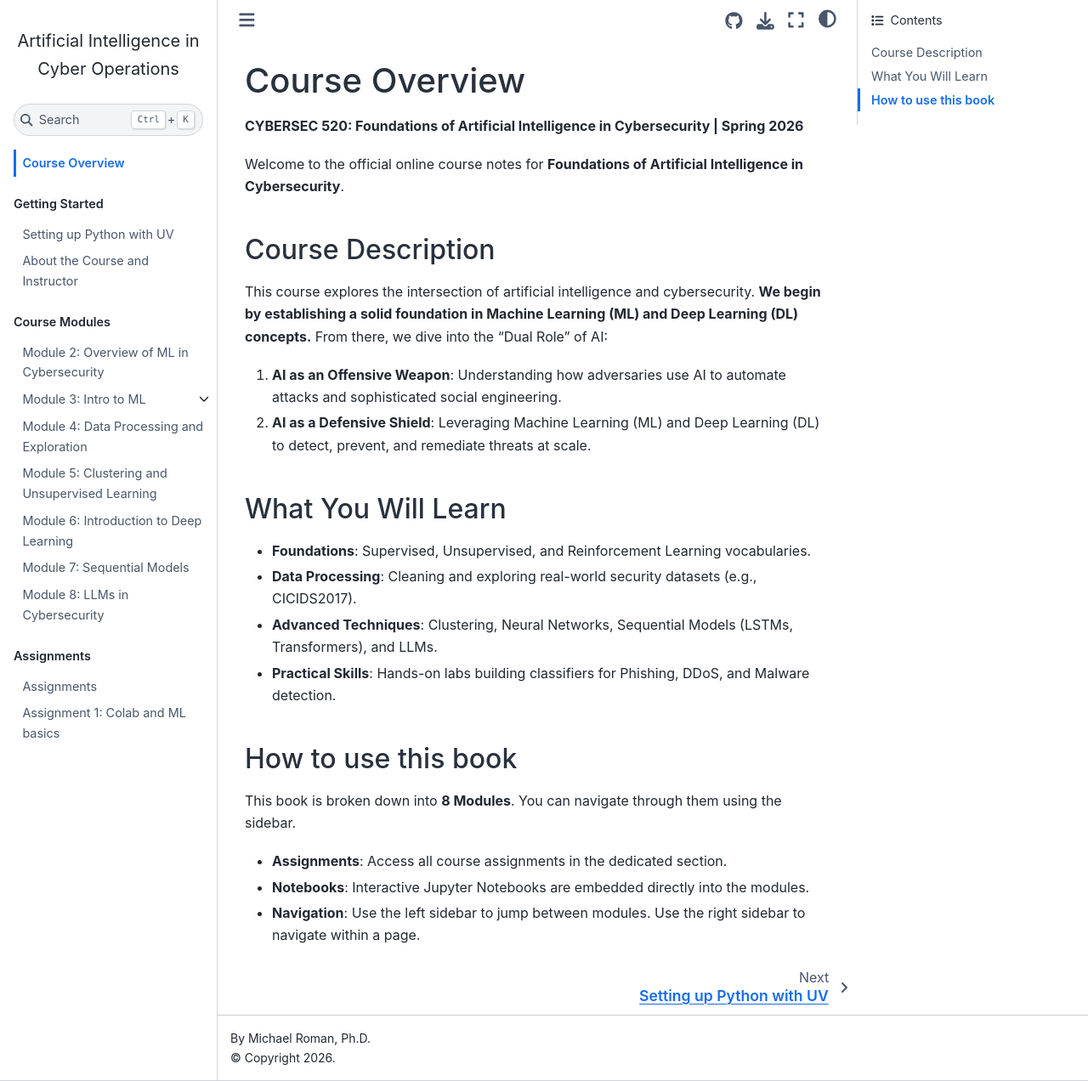
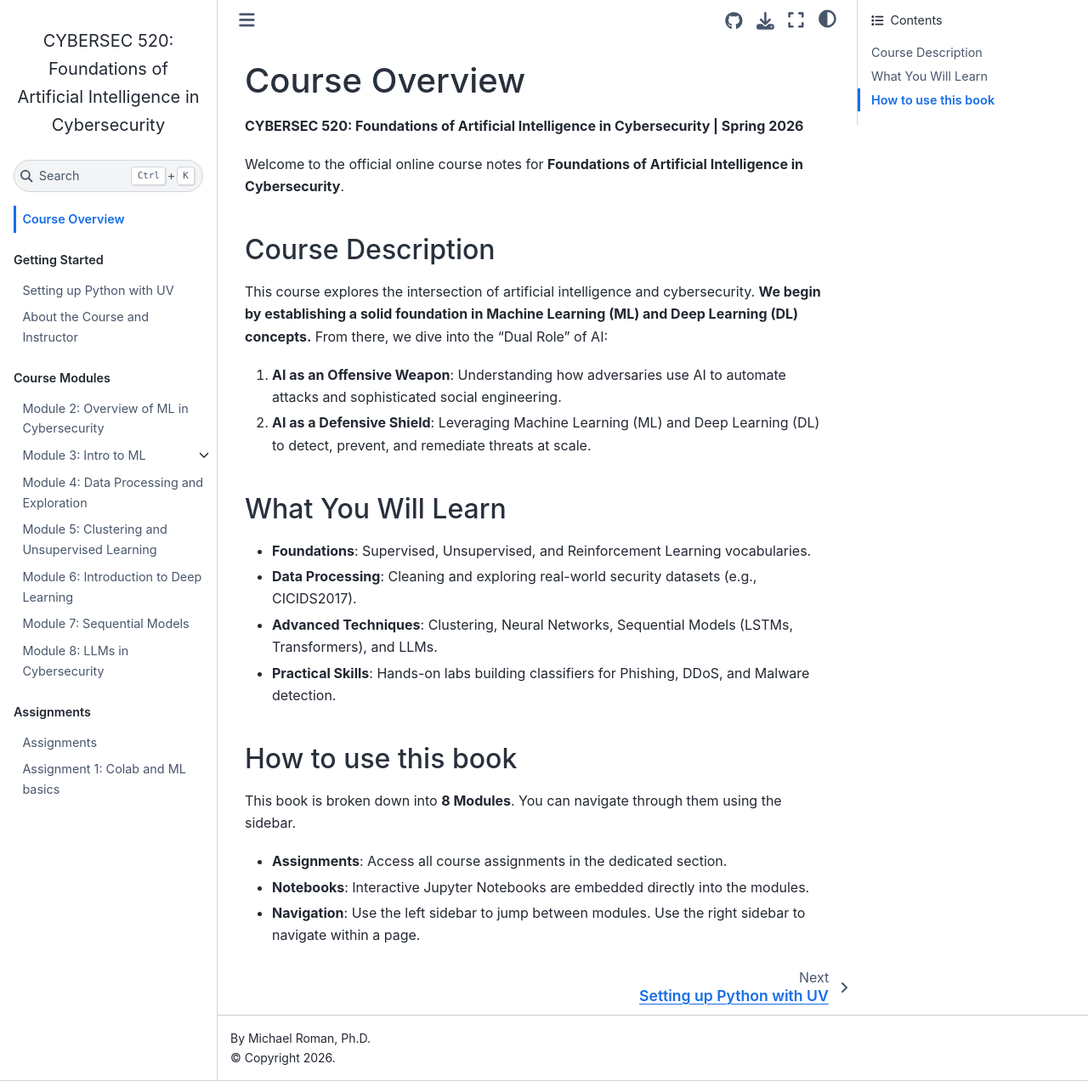
Before and after one commit to mproman/CYBERSEC520, a Jupyter Book: the page built from intro.md, in a window 1280 px wide and 1272 px high. Shown: the whole window at 85% size. Built offline with Jupyter Book 1.0.4 settings and Sphinx 7.4.7 and the Sphinx Book theme 1.1.4, drawn with Linux system fonts in a browser that asks for light colours; pages that are not in the unit, such as notebooks, are missing from menus.

Commit message:
Update course title in configuration file

```diff
--- a/_config.yml
+++ b/_config.yml
@@ -1,4 +1,4 @@
-title: "Artificial Intelligence in Cyber Operations"
+title: "CYBERSEC 520: Foundations of Artificial Intelligence in Cybersecurity"
 author: "Michael Roman, Ph.D."
 copyright: "2026"
 
```
